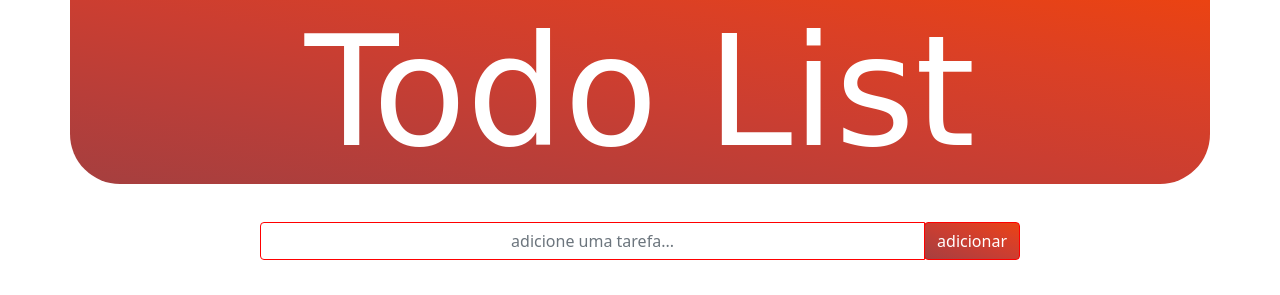
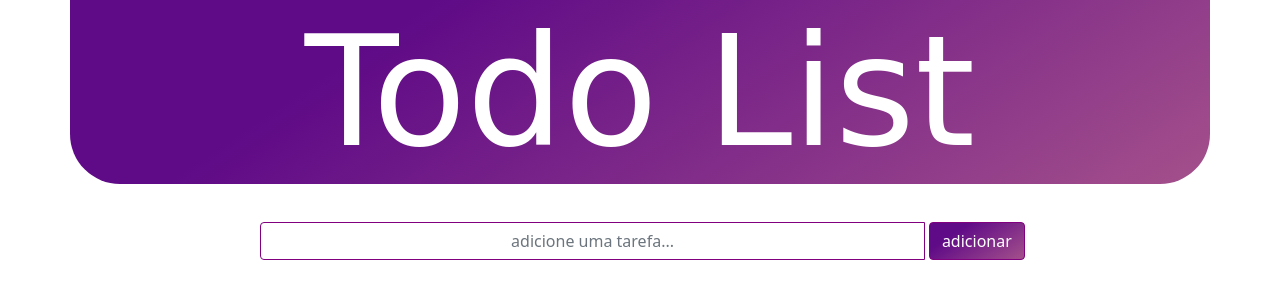
Before and after one commit to gilsgil/DEVinHouse_P1_Todo_List, a plain HTML site: page index.html in a window 1280 px wide. Drawn offline with nearby package versions, Linux system fonts and the light colour scheme.

Commit message:
ajustes de layout e cores

```diff
--- a/static/css/style.css
+++ b/static/css/style.css
@@ -1,63 +1,71 @@
 /* HEADER */
 
-#header{
+#header {
     background-color: red;
     padding: 0;
-    border-bottom-left-radius: 50px ;
+    border-bottom-left-radius: 50px;
     border-bottom-right-radius: 50px;
     border-width: 2px;
     background-image: linear-gradient(to right top, #a53f3f, #b83e39, #cb3e31, #db4025, #eb4312);
+    background-color: #a4508b;
+    background-image: linear-gradient(326deg, #a4508b 0%, #5f0a87 74%);
 }
 
-h1{
+h1 {
     font-size: 12vmax;
     color: white;
     font-family: 'Luckiest Guy', cursive;
     text-align: center;
 }
 
+
 /* MAIN DIV */
-#main-div{
+
+#main-div {
     width: 95vmin;
     padding: 0;
 }
 
+
 /* INPUT */
 
-#input-div{
+#input-div {
     margin-top: 5%;
     justify-content: center;
     padding: 0;
 }
 
-#input{
+#input {
     text-align: center;
-    border-color: red;
+    border-color: purple;
     border-width: 1px;
     padding: 0;
 }
 
-.btn{
-    background-image: linear-gradient(to right top, #a53f3f, #b83e39, #cb3e31, #db4025, #eb4312);
+.btn {
+    background-color: #a4508b;
+    background-image: linear-gradient(326deg, #a4508b 0%, #5f0a87 74%);
     color: white;
     border-style: solid;
     border-width: 1px;
-    border-color: red;
+    border-color: purple;
+    margin-left: 5%;
 }
+
 
 /* TODO LIST */
 
-#todo-div{
+#todo-div {
     margin-top: 5%;
     padding: 0;
 }
 
-.col-10{
+.col-10 {
     font-family: 'Luckiest Guy', cursive;
     font-size: 19px;
     overflow: auto;
 }
 
-[type=checkbox]{
+[type=checkbox] {
     height: 35px;
 }
```
